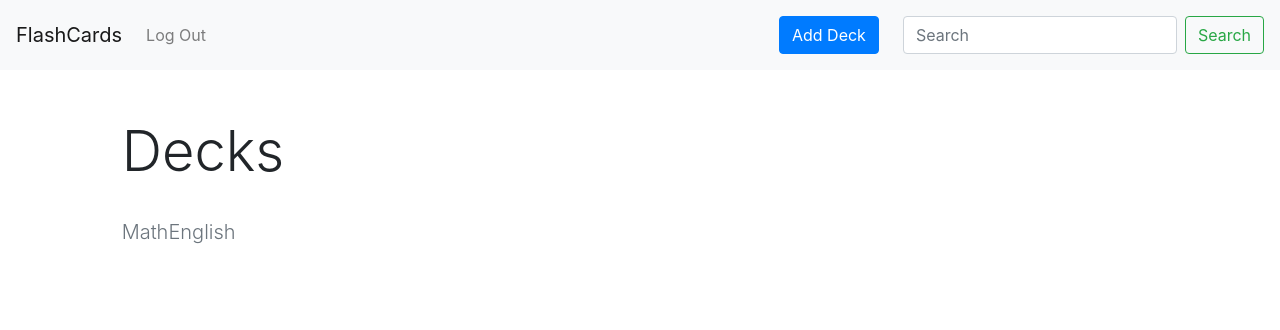
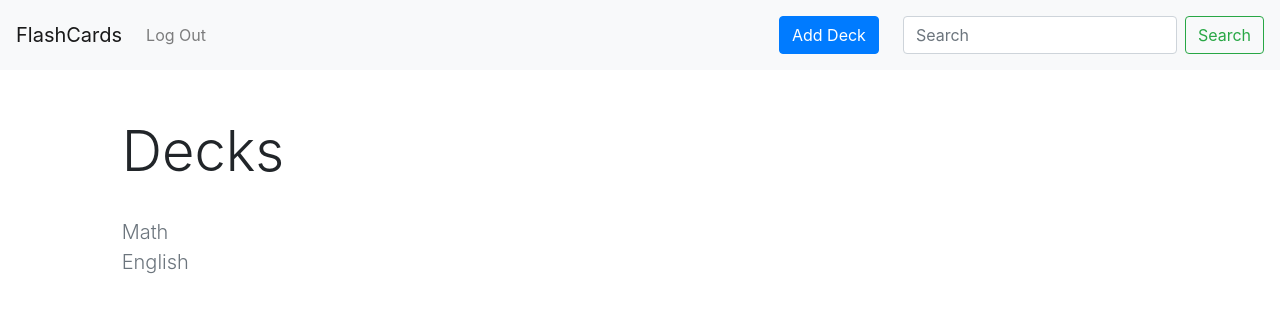
Before and after one commit to Alikhalid2020/FlashCards, a Django app: page / in a window 1280 px wide. Shown: the top 330 px of the page. Run offline with Django 3.2, Linux system fonts and the light colour scheme; a user stored in the database is signed in; data comes from the database, SQL or seed files in the repository; some libraries are stand-ins or nearby versions.

Commit message:
make the links to the decks stay in a column

```diff
--- a/flashapp/templates/homepage.html
+++ b/flashapp/templates/homepage.html
@@ -11,7 +11,7 @@
         </div>
         <div class="row mt-4">
             <div class="col-1"></div>
-            <div class="col-10 d-flex justify-content-left">
+            <div class="col-10 d-flex flex-column">
                 {% for deck in decks %}
                     <a href="{% url 'deck' deck=deck.id %}" class="lead text-muted">{{ deck.title }}</a>
                 {% endfor %}
```
